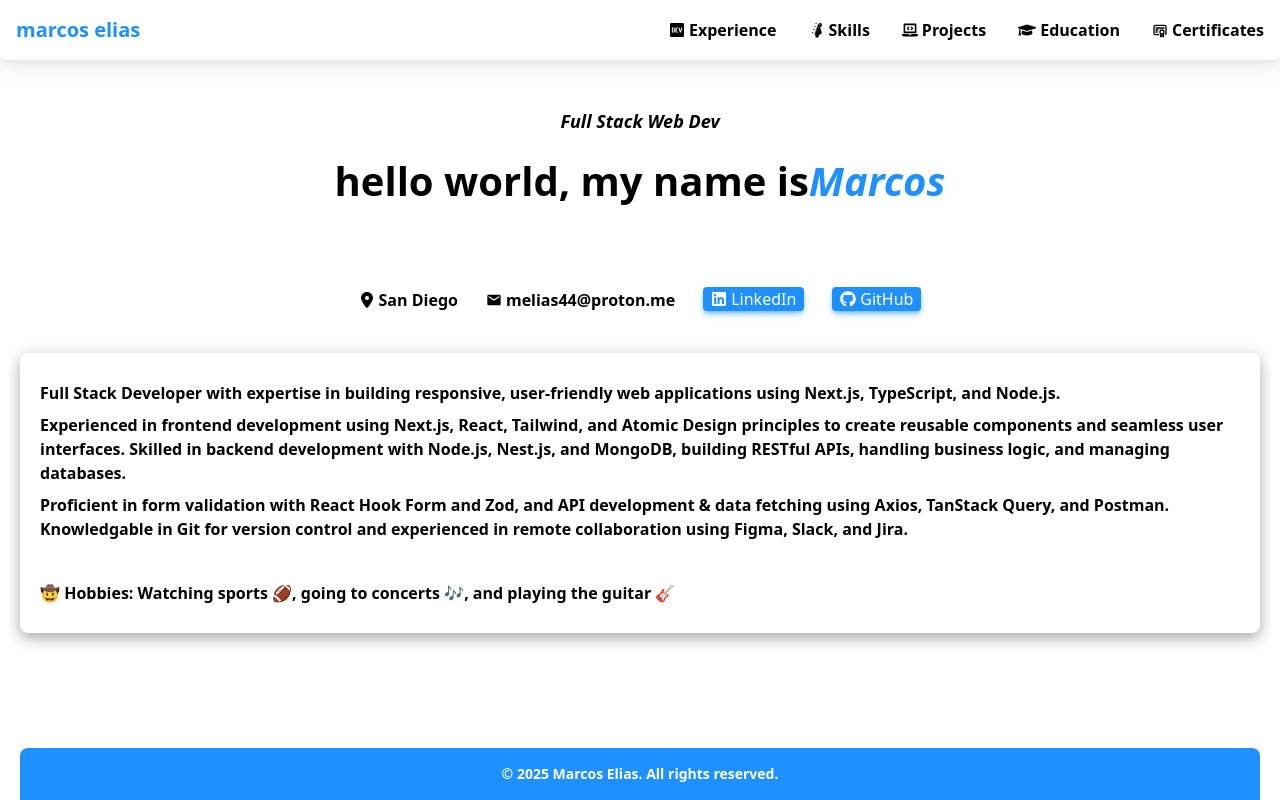
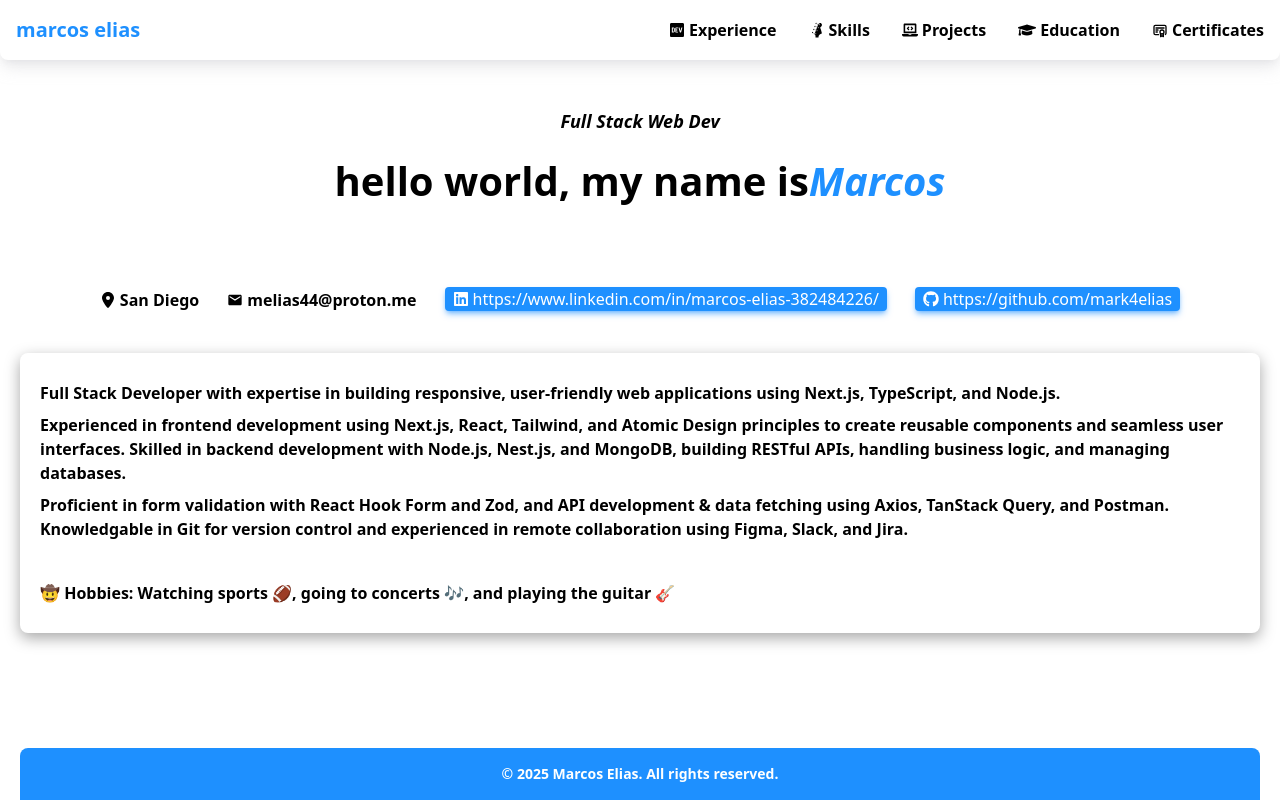
Before and after one commit to mark-elias/MyPortfolio_Next.js, a Next.js app: page / in a window 1280 px wide. Built offline with nearby package versions, Linux system fonts and the light colour scheme.

Commit message:
update some constants imports

```diff
--- a/src/components/organisms/Contact.tsx
+++ b/src/components/organisms/Contact.tsx
@@ -19,12 +19,14 @@ function Contact() {
       </div>
       <div>
         <a href={contactInfo.linkedin} target="_blank" className="cool-link">
-          <FaLinkedin></FaLinkedin>LinkedIn
+          <FaLinkedin></FaLinkedin>
+          {contactInfo.linkedin}
         </a>
       </div>
       <div>
         <a href={contactInfo.github} target="_blank" className="cool-link">
-          <FaGithub></FaGithub>GitHub
+          <FaGithub></FaGithub>
+          {contactInfo.github}
         </a>
       </div>
     </section>
--- a/src/components/organisms/NavBar.tsx
+++ b/src/components/organisms/NavBar.tsx
@@ -1,8 +1,10 @@
 "use client";
+import { useState } from "react";
+// assets
 import { IoClose } from "react-icons/io5";
 import { HiMenu } from "react-icons/hi";
-import { useState } from "react";
 import Link from "next/link";
+// constants
 import { navbarLinks, navbarBrand } from "@/src/constants/navbar.constants";
 
 const Navbar = () => {
```
